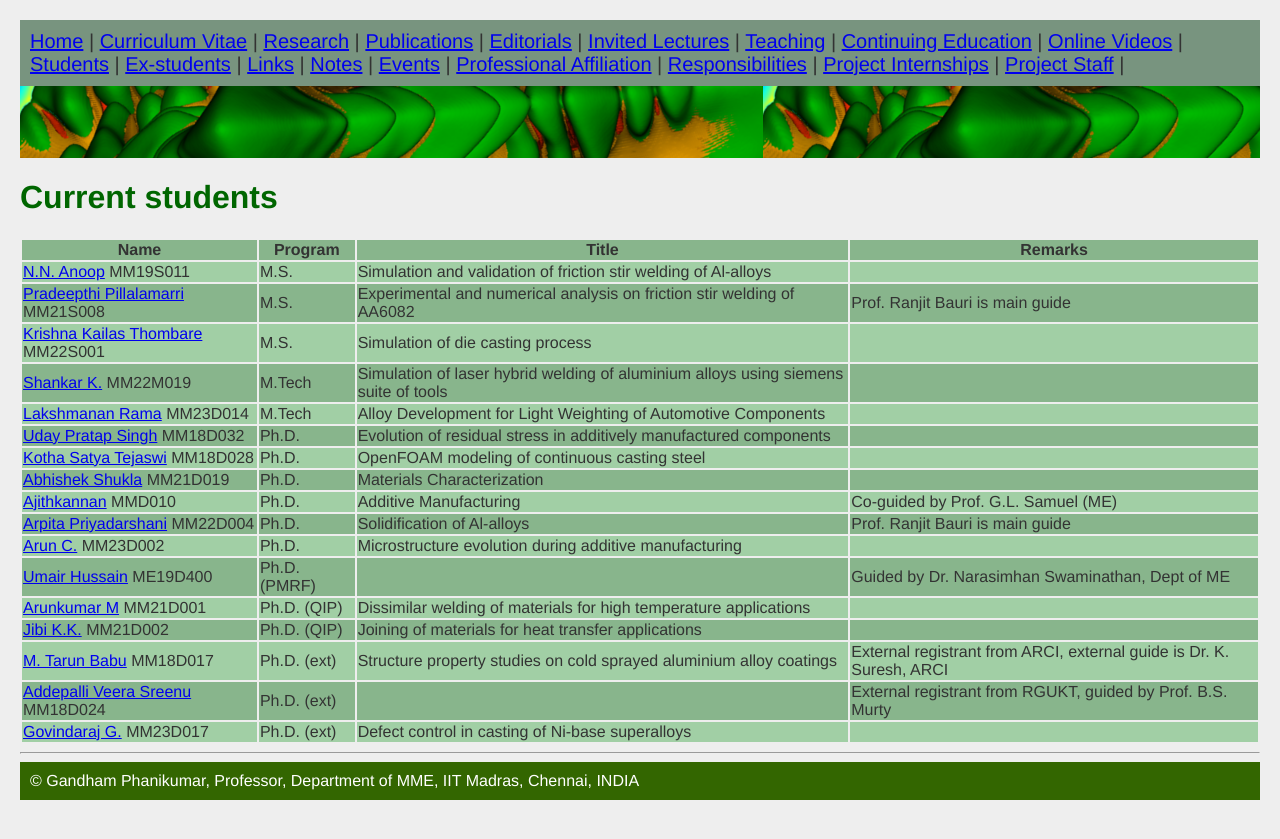
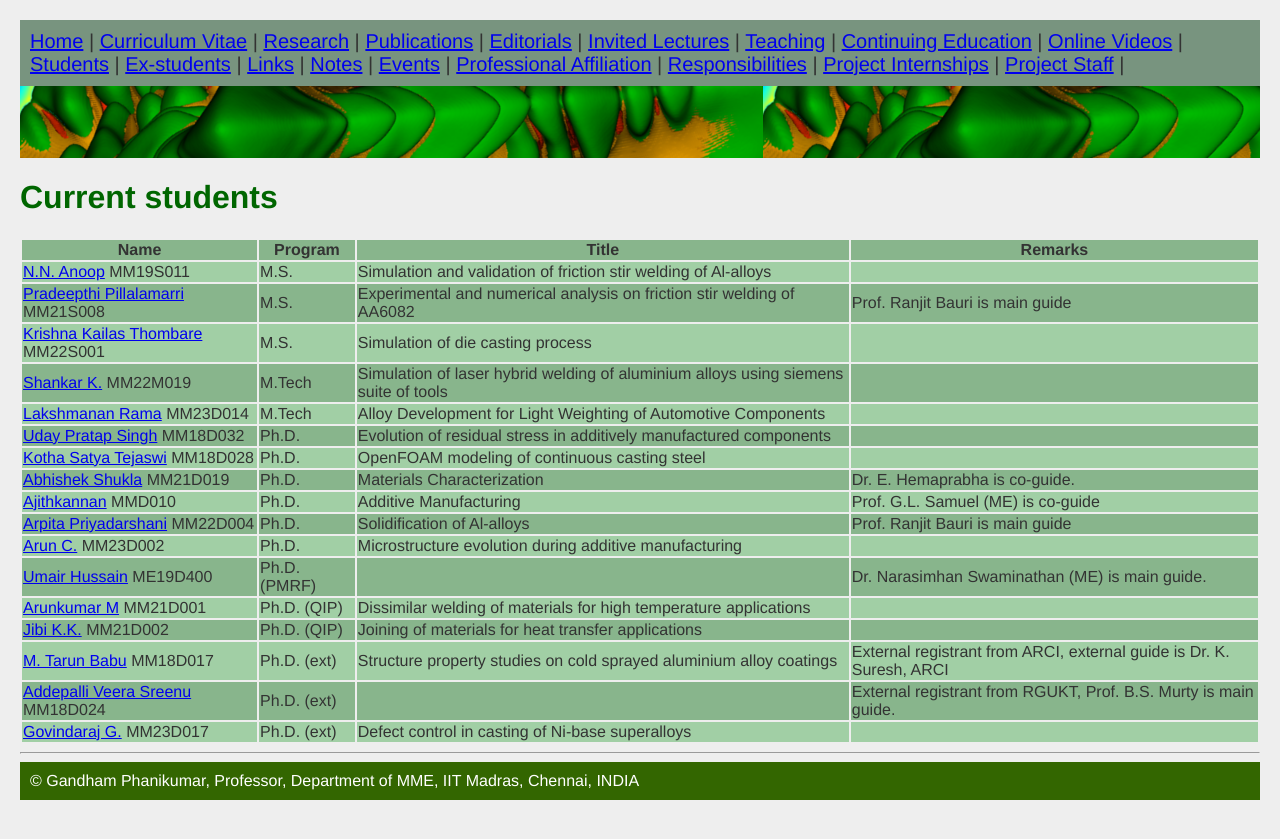
Before and after one commit to gphanikumar/gphanikumar.github.io, a Jekyll site: the page built from _pages/students.md, in a window 1280 px wide. Shown: the top 839 px of the page. Built offline with Jekyll 4.4.1, drawn with Linux system fonts in a browser that asks for light colours.

Commit message:
added co-guide info

```diff
--- a/_data/stu.yml
+++ b/_data/stu.yml
@@ -31,21 +31,21 @@
   url: "students/veerasreenu"
   prog: Ph.D. (ext)
   title:
-  remarks: External registrant from RGUKT, guided by Prof. B.S. Murty
+  remarks: External registrant from RGUKT, Prof. B.S. Murty is main guide.
 #-------------------------------------------------------------
 - name: Umair Hussain
   roll: ME19D400
   url: "students/umair"
   prog: Ph.D. (PMRF)
   title:
-  remarks: Guided by Dr. Narasimhan Swaminathan, Dept of ME
+  remarks: Dr. Narasimhan Swaminathan (ME) is main guide.
 #-------------------------------------------------------------
 - name: Abhishek Shukla
   roll: MM21D019
   url: "students/abhishekshukla"
   prog: Ph.D.
   title: Materials Characterization
-  remarks:
+  remarks: Dr. E. Hemaprabha is co-guide.
 #-------------------------------------------------------------
 - name: Arunkumar M
   roll: MM21D001
@@ -73,7 +73,7 @@
   url: "students/ajithkannan"
   prog: Ph.D.
   title: Additive Manufacturing
-  remarks: Co-guided by Prof. G.L. Samuel (ME)
+  remarks: Prof. G.L. Samuel (ME) is co-guide
 #-------------------------------------------------------------
 - name: Krishna Kailas Thombare
   roll: MM22S001
```
